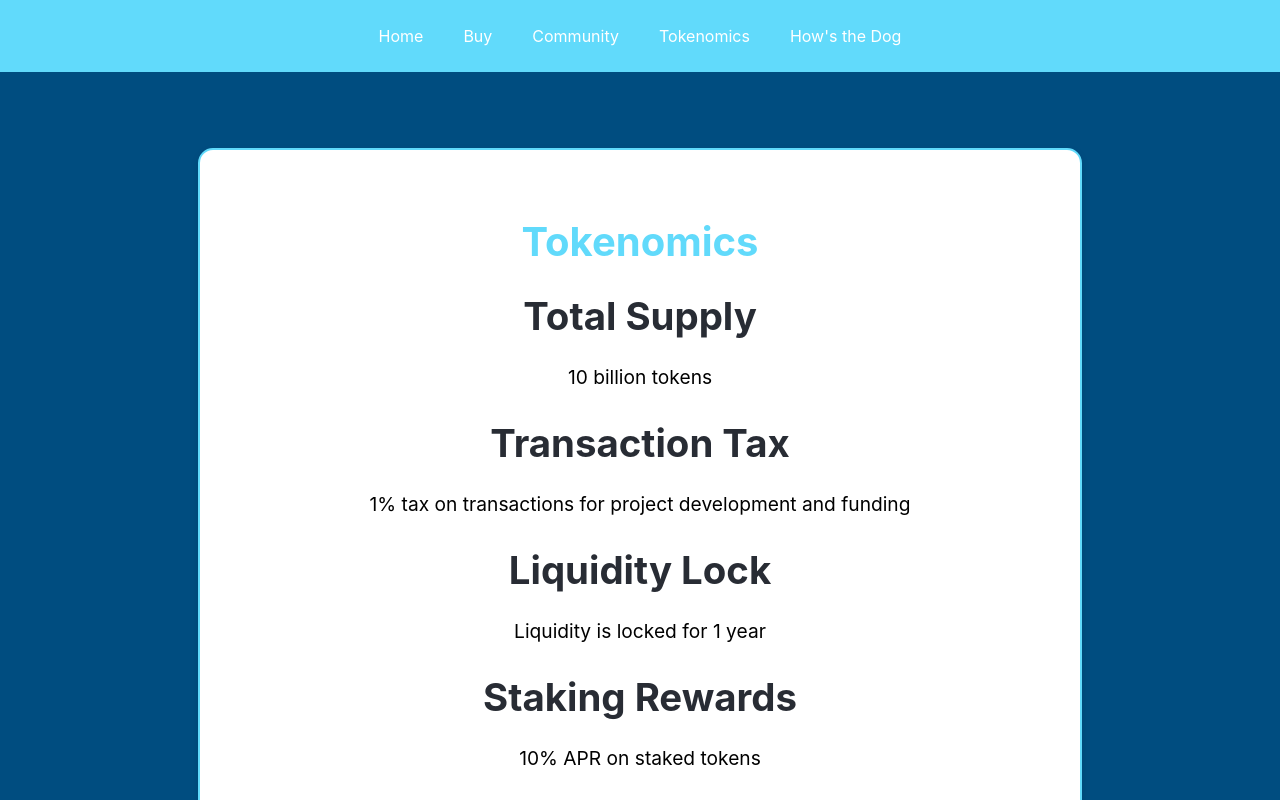
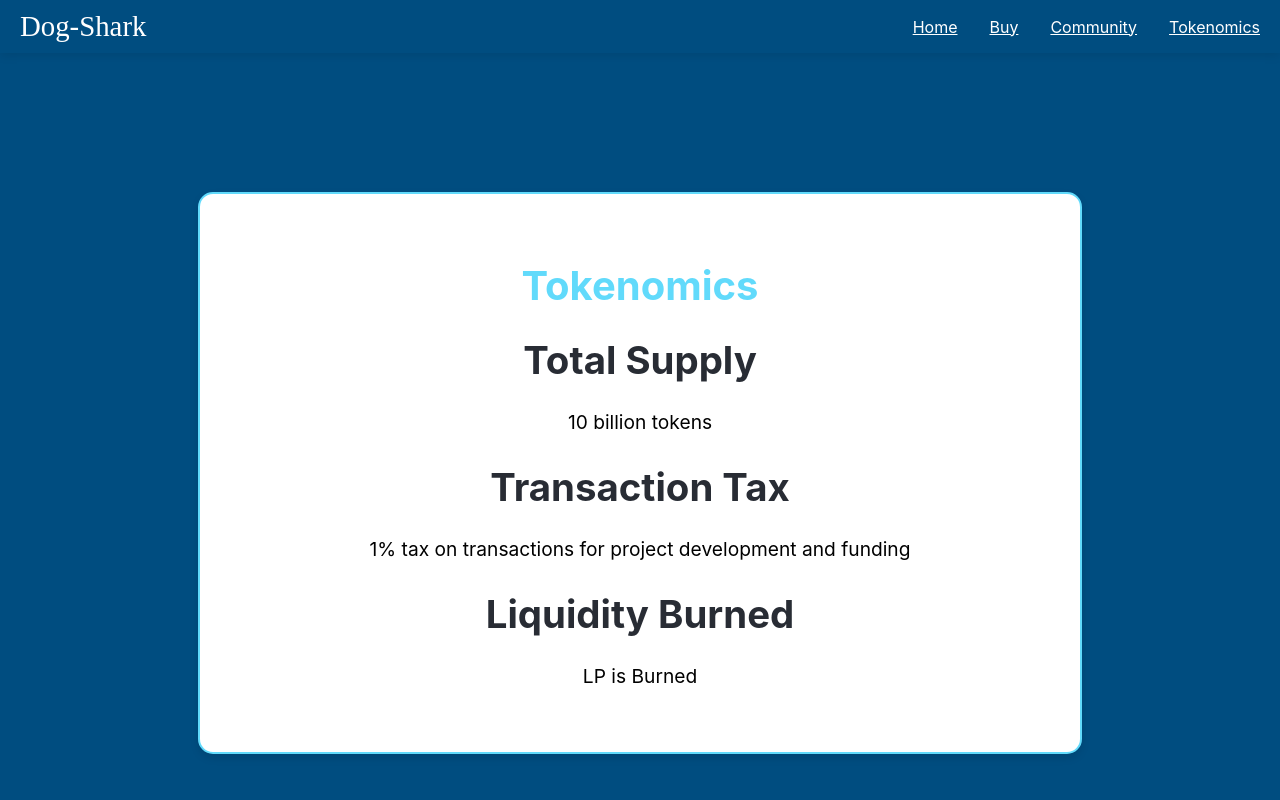
Before and after one commit to cryptokcmo/dog-shark, a React (Create React App) app: page /tokenomics in a window 1280 px wide. Shown: the top 800 px of the page. Built offline with nearby package versions, Linux system fonts and the light colour scheme.

Commit message:
Updated Community page with Twitter and Telegram links, and improved CSS styling.

```diff
--- a/src/components/Header.css
+++ b/src/components/Header.css
@@ -1,25 +1,130 @@
-.Header {
-  background-color: #61dafb; /* Uniswap-like blue background */
-  padding: 10px 20px; /* Adjust padding for better spacing */
-  display: flex; /* Use flexbox for alignment */
-  justify-content: center; /* Center items horizontally */
-  align-items: center; /* Center items vertically */
+/* General header styling */
+.header {
+  position: relative;
+  z-index: 100; /* Ensure header stays on top of other content */
+  background-color: #004d80; /* Dark Blue Background */
+  box-shadow: 0 2px 10px rgba(0, 0, 0, 0.1);
 }
 
-.Header nav ul {
-  list-style: none; /* Remove default list styling */
-  padding: 0; /* Remove default padding */
-  display: flex; /* Layout items in a row */
-  gap: 20px; /* Space between navigation items */
+/* Navigation styles */
+.header nav {
+  display: flex;
+  justify-content: space-between;
+  align-items: center;
+  padding: 10px 20px;
 }
 
-.Header nav a {
-  color: #fff; /* White text */
-  text-decoration: none; /* No underlines */
-  padding: 10px; /* Padding for clickable area */
-  transition: color 0.3s ease; /* Smooth transition for hover effect */
+/* Logo styling */
+.header__logo {
+  display: flex;
+  align-items: center;
+  text-decoration: none; /* Remove underline from logo text */
 }
 
-.Header nav a:hover {
-  color: #ff6347; /* Light red hover effect similar to Uniswap's hover state */
+.header__logo span {
+  font-size: 1.8rem;
+  font-family: 'Pacifico', cursive; /* Cursive font for the logo text */
+  color: #FFFFFF; /* White color */
 }
+
+/* Mobile Menu Toggle */
+.header__toggle {
+  display: flex;
+  flex-direction: column;
+  justify-content: space-around;
+  height: 24px;
+  cursor: pointer;
+  z-index: 110; /* Ensure the toggle is above other elements */
+}
+
+.header__toggle > span {
+  display: block;
+  width: 26px;
+  height: 2px;
+  background-color: #FFFFFF; /* White color for the lines */
+  transition: all 300ms ease-in-out;
+  transform-origin: 3px 1px;
+}
+
+.header__toggle > span:not(:last-child) {
+  margin-bottom: 5px;
+}
+
+/* Mobile Menu */
+.header__menu {
+  position: absolute;
+  top: 60px;
+  right: 0;
+  width: 200px;
+  background: #ffffff; /* White */
+  border-radius: 5px;
+  box-shadow: 0 2px 10px rgba(0, 0, 0, 0.1);
+  display: none;
+  transition: all 300ms ease-in-out;
+  z-index: 110; /* Ensure the menu is above other elements */
+}
+
+.header__menu.open {
+  display: block;
+}
+
+.header__menu a {
+  display: block;
+  padding: 0.625rem;
+  color: #004d80; /* Dark Blue */
+  text-align: center;
+  text-decoration: none;
+  transition: background-color 300ms ease-in-out;
+}
+
+.header__menu a:hover {
+  background-color: #61dafb; /* Lighter Blue */
+}
+
+/* Navigation Links */
+.header__links {
+  display: none; /* Hidden on mobile */
+}
+
+.header__links a {
+  position: relative;
+  font-size: 1rem;
+  color: #FFFFFF; /* White */
+  transition: color 300ms ease-in-out;
+}
+
+.header__links a:not(:last-child) {
+  margin-right: 32px;
+}
+
+.header__links a:hover {
+  color: #61dafb;
+}
+
+/* Hide and show for mobile/desktop */
+.hide-for-desktop {
+  display: none;
+}
+
+.hide-for-mobile {
+  display: block;
+}
+
+/* Adjust for mobile */
+@media (max-width: 768px) {
+  .hide-for-desktop {
+    display: block;
+  }
+
+  .hide-for-mobile {
+    display: none;
+  }
+
+  .header__menu {
+    display: none;
+  }
+
+  .header.open .header__menu {
+    display: block;
+  }
+}
--- a/src/components/Header.js
+++ b/src/components/Header.js
@@ -1,21 +1,71 @@
-import React from 'react';
+import React, { useState } from 'react';
 import { Link } from 'react-router-dom';
 import './Header.css';
 
-const Header = () => {
+function Header() {
+  const [menuOpen, setMenuOpen] = useState(false);
+
+  const toggleMenu = () => {
+    setMenuOpen(!menuOpen);
+  };
+
+  const closeMenu = () => {
+    setMenuOpen(false);
+  };
+
   return (
-    <header className="Header">
-      <nav>
-        <ul>
-          <li><Link to="/">Home</Link></li>
-          <li><Link to="/buy">Buy</Link></li>
-          <li><Link to="/community">Community</Link></li>
-          <li><Link to="/tokenomics">Tokenomics</Link></li>
-          <li><Link to="/howsthedog">How's the Dog</Link></li>
-        </ul>
+    <header className={`header ${menuOpen ? 'open' : ''}`}>
+      <nav className="container container--pall flex flex-jc-sb flex-ai-c">
+        <a href="/" className="header__logo">
+
+          <span className="logo-text">
+            <span>Dog-Shark</span>
+          </span>
+        </a>
+
+        <a
+          id="btnHamburger"
+          href="#"
+          className="header__toggle hide-for-desktop"
+          onClick={toggleMenu}
+        >
+          <span></span>
+          <span></span>
+          <span></span>
+        </a>
+
+        <div className="header__links hide-for-mobile">
+          <Link to="/" className="nav-link active">
+            Home
+          </Link>
+          <Link to="/buy" className="nav-link">
+            Buy
+          </Link>
+          <Link to="/community" className="nav-link">
+            Community
+          </Link>
+          <Link to="/tokenomics" className="nav-link">
+            Tokenomics
+          </Link>
+        </div>
+
+        <div className={`header__menu ${menuOpen ? 'open' : ''}`}>
+          <Link to="/" onClick={closeMenu}>
+            Home
+          </Link>
+          <Link to="/buy" onClick={closeMenu}>
+            Buy
+          </Link>
+          <Link to="/community" onClick={closeMenu}>
+            Community
+          </Link>
+          <Link to="/tokenomics" onClick={closeMenu}>
+            Tokenomics
+          </Link>
+        </div>
       </nav>
     </header>
   );
-};
+}
 
 export default Header;
--- a/src/pages/Community.css
+++ b/src/pages/Community.css
@@ -1,4 +1,3 @@
-/* src/pages/Community.css */
 .Community {
   display: flex;
   flex-direction: column;
--- a/src/pages/Community.js
+++ b/src/pages/Community.js
@@ -1,4 +1,3 @@
-// src/pages/Community.js
 import React from 'react';
 import { motion } from 'framer-motion';
 import './Community.css'; // Ensure CSS is correctly linked
@@ -15,17 +14,11 @@ function Community() {
         <h1 className="hero-title">Join Our Community!</h1>
         <p className="hero-description">Connect with us on social media and be part of the Dog Shark adventure!</p>
         <div className="social-links">
-          <a href="https://twitter.com/yourprofile" className="social-button" target="_blank" rel="noopener noreferrer">
+          <a href="https://x.com/Dog_Shark_Token" className="social-button" target="_blank" rel="noopener noreferrer">
             Twitter
           </a>
-          <a href="https://discord.gg/yourserver" className="social-button" target="_blank" rel="noopener noreferrer">
-            Discord
-          </a>
-          <a href="https://telegram.org/yourchannel" className="social-button" target="_blank" rel="noopener noreferrer">
+          <a href="https://t.me/+aAF7iv89ECRlOWZh" className="social-button" target="_blank" rel="noopener noreferrer">
             Telegram
-          </a>
-          <a href="https://instagram.com/yourprofile" className="social-button" target="_blank" rel="noopener noreferrer">
-            Instagram
           </a>
         </div>
       </motion.div>
--- a/src/pages/HomePage.js
+++ b/src/pages/HomePage.js
@@ -9,8 +9,8 @@ function HomePage() {
       <motion.div
         className="hero-image"
         initial={{ scale: 1 }}
-        animate={{ scale: [1, 1.2, 1] }}
-        transition={{ duration: 2, repeat: Infinity, repeatType: 'loop' }}
+        animate={{ scale: [1, 0.2, 1] }}
+        transition={{ duration: 2 }} // No repeat, single animation
       >
         <img
           src={sharkDogImage}
@@ -23,7 +23,7 @@ function HomePage() {
         initial={{ y: -50, opacity: 0 }}
         animate={{ y: 0, opacity: 1 }}
         transition={{ duration: 1, delay: 0.5 }}
-        whileHover={{ scale: 1.1, color: '#FF6347' }} // Example hover effect
+        whileHover={{ scale: 1.1, color: '#FFFFFF' }} // Example hover effect
       >
         Welcome to Dog Shark!
       </motion.h1>
--- a/src/pages/TokenomicsPage.js
+++ b/src/pages/TokenomicsPage.js
@@ -20,11 +20,9 @@ function TokenomicsPage() {
           <h2>Transaction Tax</h2>
           <p>1% tax on transactions for project development and funding</p>
 
-          <h2>Liquidity Lock</h2>
-          <p>Liquidity is locked for 1 year</p>
+          <h2>Liquidity Burned</h2>
+          <p>LP is Burned</p>
 
-          <h2>Staking Rewards</h2>
-          <p>10% APR on staked tokens</p>
         </div>
       </motion.div>
     </div>
```
